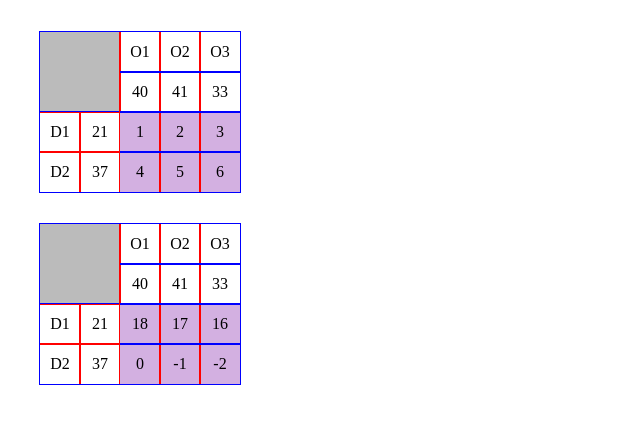
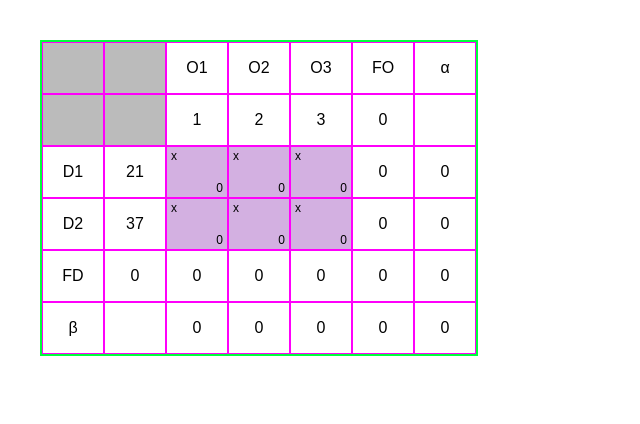
Before and after one commit to szymusu/logistyka, a plain HTML site: page posrednik/index.html in a window 1280 px wide. Shown: the whole page, without its empty margins (0-640 px from the left). Drawn offline with Linux system fonts and the light colour scheme.

Commit message:
tabelka wyszponcona

```diff
--- a/posrednik/main.js
+++ b/posrednik/main.js
@@ -1,98 +1,89 @@
-function makeTable(sellers, buyers, matrix) {
-    const el = document.createElement("div")
+function renderTable(sellers, buyers) {
+    const el = document.createElement("div");
 
-    let sellerCells = ""
-    for (const seller of sellers) {
-        sellerCells += `<div>${seller.name}</div>`
+    const cellValues = [
+        [ { top: 'x', bottom: 0 }, { top: 'x', bottom: 0 }, { top: 'x', bottom: 0 } ],
+        [ { top: 'x', bottom: 0 }, { top: 'x', bottom: 0 }, { top: 'x', bottom: 0 } ],
+    ];
+
+    const foValues = ['0', '0'];
+    const alphaValues = [0, 0, 0];
+    const fdCellValues = ['0', '0', '0'];
+    const fdFoValue = '0';
+    const fdAlpha = '0';
+    const betaValues = ["β", "", 0, 0, 0, 0, 0];
+
+    let buyerHeader = `
+        <div class="cell gray"></div>
+        <div class="cell gray"></div>
+    `;
+    for (const buyer of buyers) {
+        buyerHeader += `<div class="cell">${buyer.name}</div>`;
     }
-    let sellerPriceCells = ""
-    for (const seller of sellers) {
-        sellerPriceCells += `<div>${seller.price}</div>`
+    buyerHeader += `<div class="cell">FO</div><div class="cell">α</div>`;
+
+    let buyerPrices = `
+        <div class="cell gray"></div>
+        <div class="cell gray"></div>
+    `;
+    for (const buyer of buyers) {
+        buyerPrices += `<div class="cell">${buyer.price}</div>`;
+    }
+    buyerPrices += `<div class="cell">0</div><div class="cell"></div>`;
+
+    let dataRows = "";
+    for (let i = 0; i < sellers.length; i++) {
+        let row = `<div class="cell">${sellers[i].name}</div><div class="cell">${sellers[i].price}</div>`;
+
+        for (let j = 0; j < buyers.length; j++) {
+            const { top, bottom } = cellValues[i][j];
+            row += `
+                <div class="cell purple">
+                    <div class="corner top-left">${top}</div>
+                    <div class="corner bottom-right">${bottom}</div>
+                </div>
+            `;
+        }
+
+        row += `<div class="cell">${foValues[i]}</div>`;
+        row += `<div class="cell">${alphaValues[i]}</div>`;
+
+        dataRows += `<div class="row">${row}</div>`;
     }
 
-    let buyerCells = ""
-    for (const buyer of buyers) {
-        buyerCells += `<div>${buyer.name}</div>`
+    let fdRow = `<div class="cell">FD</div><div class="cell">0</div>`;
+    for (let j = 0; j < buyers.length; j++) {
+        fdRow += `<div class="cell">${fdCellValues[j]}</div>`;
     }
-    let buyerPriceCells = ""
-    for (const buyer of buyers) {
-        buyerPriceCells += `<div>${buyer.price}</div>`
+    fdRow += `<div class="cell">${fdFoValue}</div><div class="cell">${fdAlpha}</div>`;
+
+    let betaRow = '';
+    for (const val of betaValues) {
+        betaRow += `<div class="cell">${val}</div>`;
     }
 
-    let transportMatrix = '<div class="row" style="background-color: #d3b0e1">'
-    for (let i = 0; i < matrix.length; i++) {
-        transportMatrix += `<div>${matrix[i]}</div>`
-        if ((i + 1) % buyers.length === 0 && i + 1 !== matrix.length) {
-            transportMatrix += '</div><div class="row" style="background-color: #d3b0e1">'
-        }
-    }
-    transportMatrix += "</div>"
-
-    el.className = "row table"
+    el.className = "table";
     el.innerHTML = `
-
-    <div>
-        <div style="background-color: #bbb; min-height: 80px"></div>
-        <div class="row">
-            <div>${sellerCells}</div>
-            <div>${sellerPriceCells}</div>
-        </div>
-    </div>
-
-    <div>
-        <div class="row">${buyerCells}</div>
-        <div class="row">${buyerPriceCells}</div>
-
-        ${transportMatrix}
-    </div>
-
-    `
-    return el
+        <div class="row">${buyerHeader}</div>
+        <div class="row">${buyerPrices}</div>
+        ${dataRows}
+        <div class="row">${fdRow}</div>
+        <div class="row">${betaRow}</div>
+    `;
+    return el;
 }
 
-function renderTable(matrix) {
-    main.appendChild(makeTable(sellers, buyers, matrix))
-}
+const main = document.querySelector("main");
 
-const main = document.querySelector("main")
 const sellers = [
     { name: "D1", price: 21 },
     { name: "D2", price: 37 },
-]
+];
+
 const buyers = [
-    { name: "O1", price: 40 },
-    { name: "O2", price: 41 },
-    { name: "O3", price: 33 },
-]
-// const transport = new Array(sellers.length * buyers.length)
-const transport = [
-    1, 2, 3,
-    4, 5, 6
-]
+    { name: "O1", price: 1 },
+    { name: "O2", price: 2 },
+    { name: "O3", price: 3 },
+];
 
-function getTransportCost(sellerIndex, buyerIndex) {
-    return transport[getMatrixIndex(sellerIndex, buyerIndex)]
-}
-
-function getMatrixIndex(sellerIndex, buyerIndex) {
-    return sellerIndex * buyers.length + buyerIndex
-}
-
-function calculateProfit() {
-    const profit = new Array(transport.length)
-    for (let i = 0; i < sellers.length; i++) {
-        const buyPrice = sellers[i].price
-
-        for (let j = 0; j < buyers.length; j++) {
-            const sellPrice = buyers[i].price
-
-            const matrixIndex = getMatrixIndex(i, j)
-            profit[matrixIndex] = sellPrice - buyPrice - transport[matrixIndex]
-        }
-    }
-    renderTable(profit)
-}
-
-renderTable(transport)
-
-calculateProfit()
+main.appendChild(renderTable(sellers, buyers));
--- a/posrednik/style.css
+++ b/posrednik/style.css
@@ -1,18 +1,39 @@
+.table {
+    display: inline-block;
+    border: 2px solid #00ff3c;
+    font-family: sans-serif;
+}
 .row {
-    outline: 1px solid blue;
     display: flex;
-    flex-direction: row;
-    width: fit-content;
+}
+.cell {
+    border: 1px solid #ff00fb;
+    width: 60px;
+    height: 50px;
+    position: relative;
+    display: flex;
+    align-items: center;
+    justify-content: center;
 }
 
 .table {
     margin: 2rem;
 }
-
-div {
-    outline: 1px solid red;
-    min-width: 40px;
-    min-height: 40px;
-    align-content: center;
-    text-align: center;
+.gray {
+    background-color: #bbb;
 }
+.purple {
+    background-color: #d3b0e1;
+}
+.corner {
+    position: absolute;
+    font-size: 12px;
+}
+.top-left {
+    top: 2px;
+    left: 4px;
+}
+.bottom-right {
+    bottom: 2px;
+    right: 4px;
+}
```
